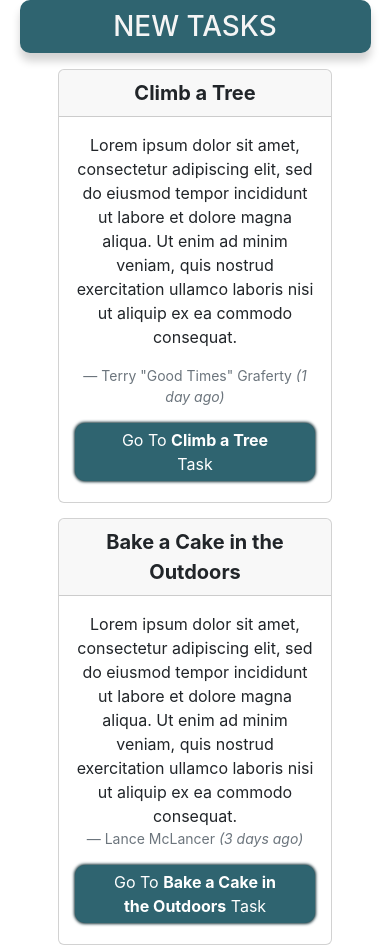
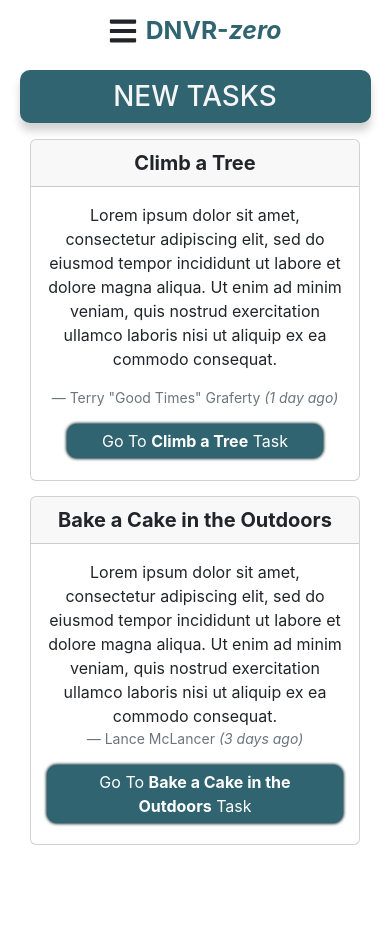
Before and after one commit to dnvr-zero/dnvr-zero-fe, a React (Create React App) app: page / in a window 390 px wide. After the commit the page ends 845 px from the top, so only its background shows below. Built offline with nearby package versions, Linux system fonts and the light colour scheme.

Commit message:
Created offcanvas menu for mobile view

```diff
--- a/package.json
+++ b/package.json
@@ -14,6 +14,7 @@
 		"react": "^18.2.0",
 		"react-bootstrap": "^2.7.4",
 		"react-dom": "^18.2.0",
+		"react-icons": "^4.9.0",
 		"react-scripts": "5.0.1",
 		"typescript": "^4.9.5",
 		"web-vitals": "^2.1.4"
--- a/src/App.tsx
+++ b/src/App.tsx
@@ -18,7 +18,7 @@ const App: React.FC<AppProps> = () => {
 	}, []);
 
 	const handleResize = () => {
-		const mobileNav = window.innerWidth < 768;
+		const mobileNav = window.innerWidth < 850;
 		setShowMobileNav(mobileNav);
 	};
 
@@ -27,7 +27,7 @@ const App: React.FC<AppProps> = () => {
 			{showMobileNav ? (
 				<Row>
 					<Col>
-						{/* <MobileDropDownMenu /> */}
+						<MobileDropDownMenu />
 						<HomePage />
 					</Col>
 				</Row>
--- a/src/components/MobileDropDownMenu.tsx
+++ b/src/components/MobileDropDownMenu.tsx
@@ -1,32 +1,37 @@
 import '../styles/MobileDropDownMenu.css';
 import * as React from 'react';
-import { Nav, Navbar, NavDropdown } from 'react-bootstrap';
+import { Container, Offcanvas } from 'react-bootstrap';
+import { FaBars } from 'react-icons/fa';
+import SideBarButtons from './SideBarButtons';
 
 interface MobileDropDownMenuProps {}
 
 const MobileDropDownMenu: React.FC<MobileDropDownMenuProps> = () => {
+	const [show, setShow] = React.useState(false);
+
 	return (
-		<div className="mobile-dropdown-container d-flex flex-column align-items-center justify-content-center">
-			<Navbar collapseOnSelect variant="dark">
-				<Navbar.Toggle aria-controls="dropdown-menu-toggle" />
-				<Navbar.Collapse id="dropdown-menu-toggle">
-					<Nav className="me-auto">
-						<NavDropdown title="DNVR-zero" id="collapsible-nav-dropdown">
-							<NavDropdown.Item href="home">Home</NavDropdown.Item>
-							<NavDropdown.Item href="player-profile">
-								Player Profile
-							</NavDropdown.Item>
-							<NavDropdown.Item href="tasks">Tasks</NavDropdown.Item>
-							<NavDropdown.Item href="events">Events</NavDropdown.Item>
-							<NavDropdown.Item href="players">Players</NavDropdown.Item>
-							<NavDropdown.Item href="teams">Teams</NavDropdown.Item>
-							<NavDropdown.Divider />
-							<NavDropdown.Item href="learn-hot-to-play">Learn How To Play</NavDropdown.Item>
-						</NavDropdown>
-					</Nav>
-				</Navbar.Collapse>
-			</Navbar>
-		</div>
+		<>
+			<Container className="d-flex justify-content-center my-3">
+				<FaBars
+					size={30}
+					className="hamburger-menu d-lg-none"
+					onClick={() => setShow(true)}
+				/>
+				<h2 className="h2-text-on-main-page">
+					DNVR-<i>zero</i>
+				</h2>
+			</Container>
+			<Offcanvas show={show} onHide={() => setShow(false)} responsive="lg">
+				<Offcanvas.Header closeButton className='offcanvas-header-container'>
+					<Offcanvas.Title className="offcanvas-title-text">
+						DNVR-<i>zero</i>
+					</Offcanvas.Title>
+				</Offcanvas.Header>
+				<Offcanvas.Body className='d-flex flex-column align-items-center'>
+					<SideBarButtons />
+				</Offcanvas.Body>
+			</Offcanvas>
+		</>
 	);
 };
 
--- a/src/styles/MobileDropDownMenu.css
+++ b/src/styles/MobileDropDownMenu.css
@@ -1,5 +1,20 @@
-.mobile-dropdown-container {
+.hamburger-menu {
+    cursor: pointer;
+}
+
+.h2-text-on-main-page {
+    margin-left: 2%;
+    color: #2f6470;
+    font-weight: 700;
+}
+
+.offcanvas-header-container{
     background-color: #2f6470;
-    text-align: center;
-    height: 5em;
+    margin-bottom: 5%;
 }
+
+.offcanvas-title-text {
+    font-weight: 700;
+    font-size: 1.5em;
+    color: whitesmoke
+}
--- a/src/styles/NewTasksOnHomePage.css
+++ b/src/styles/NewTasksOnHomePage.css
@@ -23,7 +23,7 @@
 }
 
 .new-task-cards {
-	width: 75%;
+	width: 90%;
 	text-align: center;
 }
 
--- a/src/styles/SideBarButtons.css
+++ b/src/styles/SideBarButtons.css
@@ -1,5 +1,5 @@
 .nav-button-container {
-	margin-top: 15%;
+	/* margin-top: 15%; */
 	gap: 15px;
 }
 
--- a/src/styles/SideBarNav.css
+++ b/src/styles/SideBarNav.css
@@ -3,7 +3,7 @@
     display: flex;
     flex-direction: column;
     height: 100%;
-    width: 20%;
+    min-width: 20%;
     position: fixed;
 }
 
@@ -11,4 +11,5 @@
     font-weight: 700;
     font-size: 2.5em;
     color: whitesmoke;
+    margin-bottom: 20%;
 }
```
Also changed, not shown: 1 other file (tests, documents, lock files or other folders).
